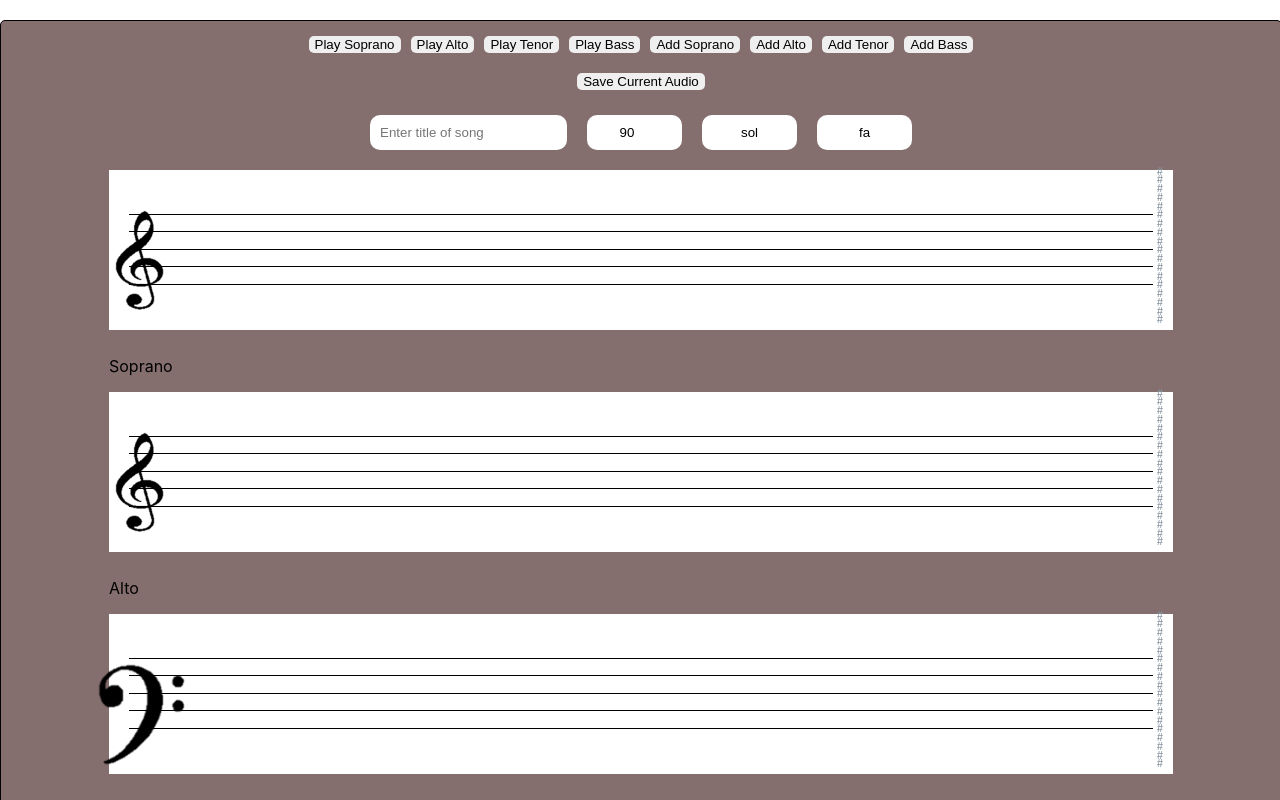
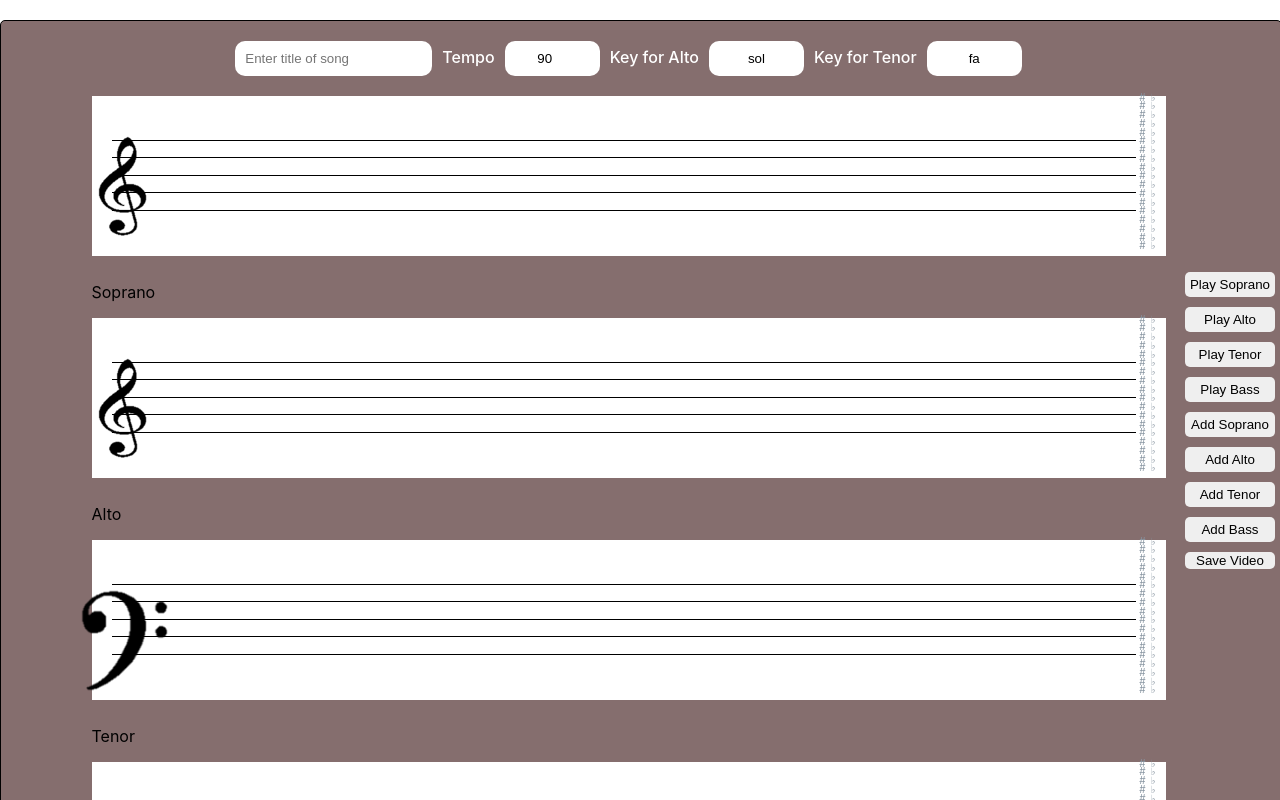
Before and after one commit to jeremie429/partition, a React (Create React App) app: page /partition in a window 1280 px wide. Shown: the top 800 px of the page. Built offline with nearby package versions, Linux system fonts and the light colour scheme.

Commit message:
Added bemol notes and changed recorded audio to recorded video feature

```diff
--- a/src/App.js
+++ b/src/App.js
@@ -7,7 +7,7 @@ import {
   audioSolKey,
   audioFaKey,
 } from "./tools/noteArr";
-import { useEffect, useState } from "react";
+import { useState } from "react";
 import Block from "./components/Block";
 import Icon from "./tools/keysIcon";
 import { startRecording, stopRecording } from "./tools/recorderFunc";
@@ -22,9 +22,6 @@ function App() {
   let sopranoNotes = [];
   let tenorNotes = [];
   let bassNotes = [];
-
-  let chunks = [];
-  let recorder = null;
 
   const [notesArrForAlto, setNotesArrForAlto] = useState(notesSolKey);
   const [notesForTenor, setNotesForTenor] = useState(notesFaKey);
@@ -51,11 +48,8 @@ function App() {
     let noteInArray;
     switch (pupitreName) {
       case "Soprano":
-        // console.log({ visible });
-
-        let index = sopranoNotes.length;
-        noteInArray = sopranoNotes.find((note) => note.id == id);
-        if (noteInArray != undefined) {
+        noteInArray = sopranoNotes.find((note) => note.id === id);
+        if (noteInArray !== undefined) {
           console.log("note in array");
           return;
         }
@@ -67,8 +61,8 @@ function App() {
 
         break;
       case "Alto":
-        noteInArray = altoNotes.find((note) => note.id == id);
-        if (noteInArray != undefined) return;
+        noteInArray = altoNotes.find((note) => note.id === id);
+        if (noteInArray !== undefined) return;
         altoNotes.push({
           note: currentAudioSrc,
           duration: delay,
@@ -76,8 +70,8 @@ function App() {
         });
         break;
       case "Tenor":
-        noteInArray = tenorNotes.find((note) => note.id == id);
-        if (noteInArray != undefined) return;
+        noteInArray = tenorNotes.find((note) => note.id === id);
+        if (noteInArray !== undefined) return;
         tenorNotes.push({
           note: currentAudioSrc,
           duration: delay,
@@ -85,8 +79,8 @@ function App() {
         });
         break;
       case "Bass":
-        noteInArray = bassNotes.find((note) => note.id == id);
-        if (noteInArray != undefined) return;
+        noteInArray = bassNotes.find((note) => note.id === id);
+        if (noteInArray !== undefined) return;
         bassNotes.push({
           note: currentAudioSrc,
           duration: delay,
@@ -120,28 +114,28 @@ function App() {
   }
 
   function handleDelay(id, value) {
-    let altoNote = altoNotes.find((obj) => obj.id == id);
-    let sopranoNote = sopranoNotes.find((obj) => obj.id == id);
-    let tenorNote = tenorNotes.find((obj) => obj.id == id);
-    let bassNote = bassNotes.find((obj) => obj.id == id);
+    let altoNote = altoNotes.find((obj) => obj.id === id);
+    let sopranoNote = sopranoNotes.find((obj) => obj.id === id);
+    let tenorNote = tenorNotes.find((obj) => obj.id === id);
+    let bassNote = bassNotes.find((obj) => obj.id === id);
 
-    if (altoNote != undefined) {
+    if (altoNote !== undefined) {
       let index = altoNotes.indexOf(altoNote);
       altoNote.duration = value;
       altoNotes[index] = altoNote;
     }
 
-    if (sopranoNote != undefined) {
+    if (sopranoNote !== undefined) {
       let index = sopranoNotes.indexOf(sopranoNote);
       sopranoNote.duration = value;
       sopranoNotes[index] = sopranoNote;
     }
-    if (tenorNote != undefined) {
+    if (tenorNote !== undefined) {
       let index = tenorNotes.indexOf(tenorNote);
       tenorNote.duration = value;
       tenorNotes[index] = tenorNote;
     }
-    if (bassNote != undefined) {
+    if (bassNote !== undefined) {
       let index = bassNotes.indexOf(bassNote);
       bassNote.duration = value;
       bassNotes[index] = bassNote;
@@ -219,7 +213,7 @@ function App() {
   return (
     <div className="container">
       <div className="sol-key" id="block">
-        <div className="controls">
+        <div className="controls top">
           <button onClick={handlePlayBtn} id="soprano-btn">
             Play Soprano
           </button>
@@ -244,10 +238,7 @@ function App() {
           <button onClick={(e) => handleAddBtn(e, "bass")} id="add-bass">
             Add Bass
           </button>
-        </div>
-
-        <div className="controls">
-          <button onClick={handleSaveBtn}>Save Current Audio</button>
+          <button onClick={handleSaveBtn}>Save Video</button>
         </div>
 
         <div className="controls">
@@ -256,39 +247,58 @@ function App() {
             className="input-title"
             placeholder="Enter title of song"
           />
+          <div>
+            <label className="white-label" htmlFor="tempo">
+              Tempo
+            </label>
             <input
               className="input-tempo"
               placeholder="Enter tempo"
+              name="tempo"
               type="number"
               value={tempo}
               onChange={(e) => setTempo(e.target.value)}
             />
+          </div>
+          <div>
+            <label className="white-label" htmlFor="keyalto">
+              Key for Alto
+            </label>
             <input
               className="input-altokey"
-            placeholder="Key for alto"
+              placeholder="Write sol or fa"
+              name="keyalto"
               value={keyForAlto}
               onChange={(e) => {
                 let key = e.target.value;
                 setKeyForAlto(key);
-              if (key == "fa") {
+                if (key === "fa") {
                   setAudioForAlto(audioFaKey);
                   setNotesArrForAlto(notesFaKey);
                 }
               }}
             />
+          </div>
+          <div>
+            <label className="white-label" htmlFor="keytenor">
+              Key for Tenor
+            </label>
+
             <input
               className="input-tenorkey"
-            placeholder="Key for alto"
+              name="keytenor"
+              placeholder="Write sol or fa"
               value={keyForTenor}
               onChange={(e) => {
                 let key = e.target.value;
                 setKeyForTenor(key);
-              if (key == "sol") {
+                if (key === "sol") {
                   setAudioForTenor(audioSolKey);
                   setNotesForTenor(notesSolKey);
                 }
               }}
             />
+          </div>
         </div>
 
         <div id="soprano" className="pupitre">
@@ -318,7 +328,7 @@ function App() {
                 notesSrc={notesArrForAlto}
                 pupitreName="Alto"
                 handleNoteClick={handleNoteClick}
-                imgIcon={keyForAlto == "sol" ? Icon.solIcon : Icon.faIcon}
+                imgIcon={keyForAlto === "sol" ? Icon.solIcon : Icon.faIcon}
                 handleDelay={handleDelay}
                 tempo={Math.round((60 / tempo) * 100) / 100}
                 cancelVisibility={cancelVisibility}
@@ -335,7 +345,7 @@ function App() {
                 notesSrc={notesForTenor}
                 pupitreName="Tenor"
                 handleNoteClick={handleNoteClick}
-                imgIcon={keyForTenor == "sol" ? Icon.solIcon : Icon.faIcon}
+                imgIcon={keyForTenor === "sol" ? Icon.solIcon : Icon.faIcon}
                 handleDelay={handleDelay}
                 tempo={Math.round((60 / tempo) * 100) / 100}
                 cancelVisibility={cancelVisibility}
@@ -360,6 +370,7 @@ function App() {
             ))}
         </div>
       </div>
+      <a href="" id="recordedLink"></a>
     </div>
   );
 }
--- a/src/components/Block.js
+++ b/src/components/Block.js
@@ -1,7 +1,6 @@
 import React, { useEffect, useRef, useState } from "react";
 import Note from "./Note";
 import { v4 as uuidv4 } from "uuid";
-import Icon from "../tools/keysIcon";
 
 function Block({
   audioSrc,
@@ -22,7 +21,7 @@ function Block({
   let currentNote;
   let currentAudioSrc;
 
-  function Line({ note, audio, classType, isDieze }) {
+  function Line({ note, audio, classType, isDieze, isBemol }) {
     const [createNote, setCreateNote] = useState();
 
     useEffect(() => {
@@ -33,7 +32,7 @@ function Block({
 
     function handleLineClick(e) {
       e.preventDefault();
-      if (createNote == false) {
+      if (createNote === false) {
         setCreateNote(true);
         //console.log(createNote);
       }
@@ -55,6 +54,7 @@ function Block({
                   tempo={tempo}
                   cancelVisibility={cancelVisibility}
                   isDieze={isDieze}
+                  isBemol={isBemol}
                 />
               );
             })}
@@ -64,6 +64,7 @@ function Block({
 
   function CompleteLine({ currentNote, currentAudioSrc, classType }) {
     const [isDieze, setIsDieze] = useState(false);
+    const [isBemol, setIsBemol] = useState(false);
 
     return (
       <div className="complete-line">
@@ -72,6 +73,7 @@ function Block({
           audio={currentAudioSrc}
           classType={classType}
           isDieze={isDieze}
+          isBemol={isBemol}
         />
         <div
           onClick={(e) => {
@@ -81,6 +83,15 @@ function Block({
         >
           #
         </div>
+
+        <div
+          onClick={(e) => {
+            setIsBemol((prev) => !prev);
+          }}
+          className={isBemol ? "bemol-line-selected" : "bemol-line"}
+        >
+          &#9837;
+        </div>
       </div>
     );
   }
@@ -88,7 +99,7 @@ function Block({
   return (
     <>
       <div ref={divRef} className="div-line-container">
-        <img src={imgIcon} className="img-icon" />
+        <img src={imgIcon} className="img-icon" alt="key icon" />
         {arr.map((i) => {
           let num = i % 2;
           currentNote = notesSrc[i];
--- a/src/index.css
+++ b/src/index.css
@@ -31,8 +31,8 @@ code {
   flex-direction: column;
   justify-content: space-between;
   align-items: center;
-  padding: 10px;
-
+  padding: 10px 30px 10px 5px;
+ position: relative;
 }
 .pupitre{
   display: flex;
@@ -67,7 +67,7 @@ code {
   padding-bottom: 10px;
   position: relative;
   padding-left: 20px;
-  padding-right: 20px;
+  padding-right: 30px;
 }
 
 .dieze-line{
@@ -84,6 +84,25 @@ code {
 .dieze-line-selected{
   position: absolute;
   right: -10px;
+  font-size: x-small;
+  cursor: pointer;
+  color: chocolate;
+}
+
+.bemol-line{
+  position: absolute;
+  right: -20px;
+  font-size: x-small;
+  cursor: pointer;
+  color: rgb(136, 149, 161);
+}
+.bemol-line:hover{
+  color: chocolate;
+}
+
+.bemol-line-selected{
+  position: absolute;
+  right: -20px;
   font-size: x-small;
   cursor: pointer;
   color: chocolate;
@@ -124,11 +143,7 @@ code {
 .notes-bloc:hover{
   background-color: blueviolet;
 }
-.note-text{
-  position: absolute;
-  top: -30px;
-  font-size: 10px;
-}
+
 
 .btn{
   cursor: pointer;
@@ -146,9 +161,7 @@ code {
   background-color: green;
 }
 
-.dieze{
 
-}
 
 .note-line{
 
@@ -255,3 +268,49 @@ button:hover{
   align-items: center;
   z-index: 2;
 }
+
+.white-label{
+  color: white;
+  font-weight: 500;
+
+}
+
+
+.top{
+  position: fixed;
+  top: calc(100vh/3);
+  flex-direction: column;
+  right: 0;
+
+}
+
+.top:hover{
+  z-index: 3;
+
+}
+
+#soprano-btn,
+#alto-btn,
+#tenor-btn,
+#bass-btn,
+#add-soprano,
+#add-alto,
+#add-tenor,
+#add-bass{
+
+ padding: 5px;
+
+}
+
+.note-text{
+  position: absolute;
+  top: -30px;
+  left: -7px;
+  font-size: 10px;
+  max-width: 20px;
+  outline: none;
+  border: none;
+  border-radius: 3px;
+  margin: 0 ;
+  background-color: rgb(224, 199, 231);
+}
--- a/src/tools/recorderFunc.js
+++ b/src/tools/recorderFunc.js
@@ -1,3 +1,96 @@
+let chunks = [],
+  recorder = null,
+  pupitreName,
+  titleName,
+  audio,
+  stream,
+  mixedStream;
+
+export async function startRecording() {
+  try {
+    stream = await navigator.mediaDevices.getDisplayMedia({
+      video: true,
+      audio: true,
+    });
+
+    audio = await navigator.mediaDevices.getUserMedia({
+      audio: {
+        echoCancellation: true,
+        noiseSuppression: true,
+        sampleRate: 44100,
+      },
+    });
+
+    if (stream && audio) {
+      console.log("recording ...");
+
+      mixedStream = new MediaStream([
+        ...stream.getTracks(),
+        ...audio.getTracks(),
+      ]);
+
+      recorder = new MediaRecorder(mixedStream);
+      recorder.start(200);
+      recorder.addEventListener("dataavailable", (event) => {
+        //console.log("we are here...", event.data);
+        chunks.push(event.data);
+      });
+
+      recorder.addEventListener("stop", saveRecord);
+    } else {
+      console.log("no stream available");
+    }
+  } catch (error) {
+    console.error(error);
+  }
+
+  await navigator.mediaDevices
+    .getDisplayMedia({ video: true })
+    .then((stream) => {
+      recorder = new MediaRecorder(stream);
+      recorder.start();
+      recorder.addEventListener("dataavailable", (event) => {
+        //console.log("we are here...", event.data);
+        chunks.push(event.data);
+      });
+
+      recorder.addEventListener("stop", saveRecord);
+    });
+}
+
+export function stopRecording(pupitre, title) {
+  titleName = title;
+  pupitreName = pupitre;
+  recorder.stop();
+  console.log("stop recording");
+}
+
+export async function saveRecord() {
+  //recorder.stop();
+
+  try {
+    const blob = new Blob(chunks, { type: "video/mp4" });
+
+    chunks = [];
+    const url = URL.createObjectURL(blob);
+
+    stream.getTracks().forEach((track) => track.stop());
+    audio.getTracks().forEach((track) => track.stop());
+
+    const adiv = document.getElementById("recordedLink");
+    adiv.href = url;
+    let suffix = Math.floor(Math.random() * 100000);
+    let name = pupitreName + "_" + titleName + "_" + suffix;
+    adiv.setAttribute("download", name + ".mp4");
+    adiv.click();
+  } catch (error) {
+    console.log("error occured", error);
+  }
+
+  // audio.getTracks().forEach((track) => track.stop());
+}
+
+/*
 let chunks = [],
   recorder = null,
   pupitreName,
@@ -43,3 +136,4 @@ export async function saveRecord() {
 
   // audio.getTracks().forEach((track) => track.stop());
 }
+*/
```
Also changed, not shown: src/components/Note.js (+31 -8 lines). Lines whose indentation alone changed are shown as unchanged.
